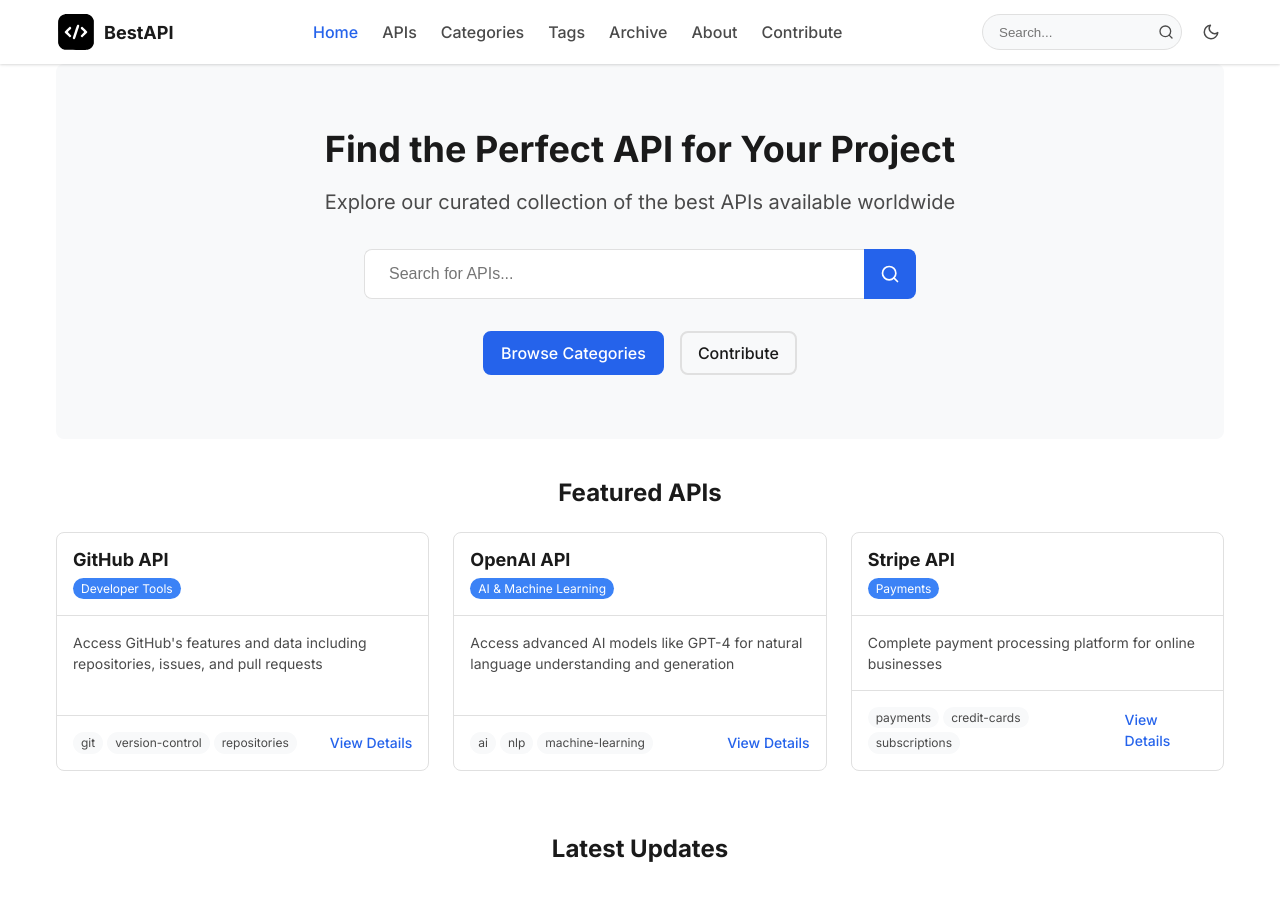
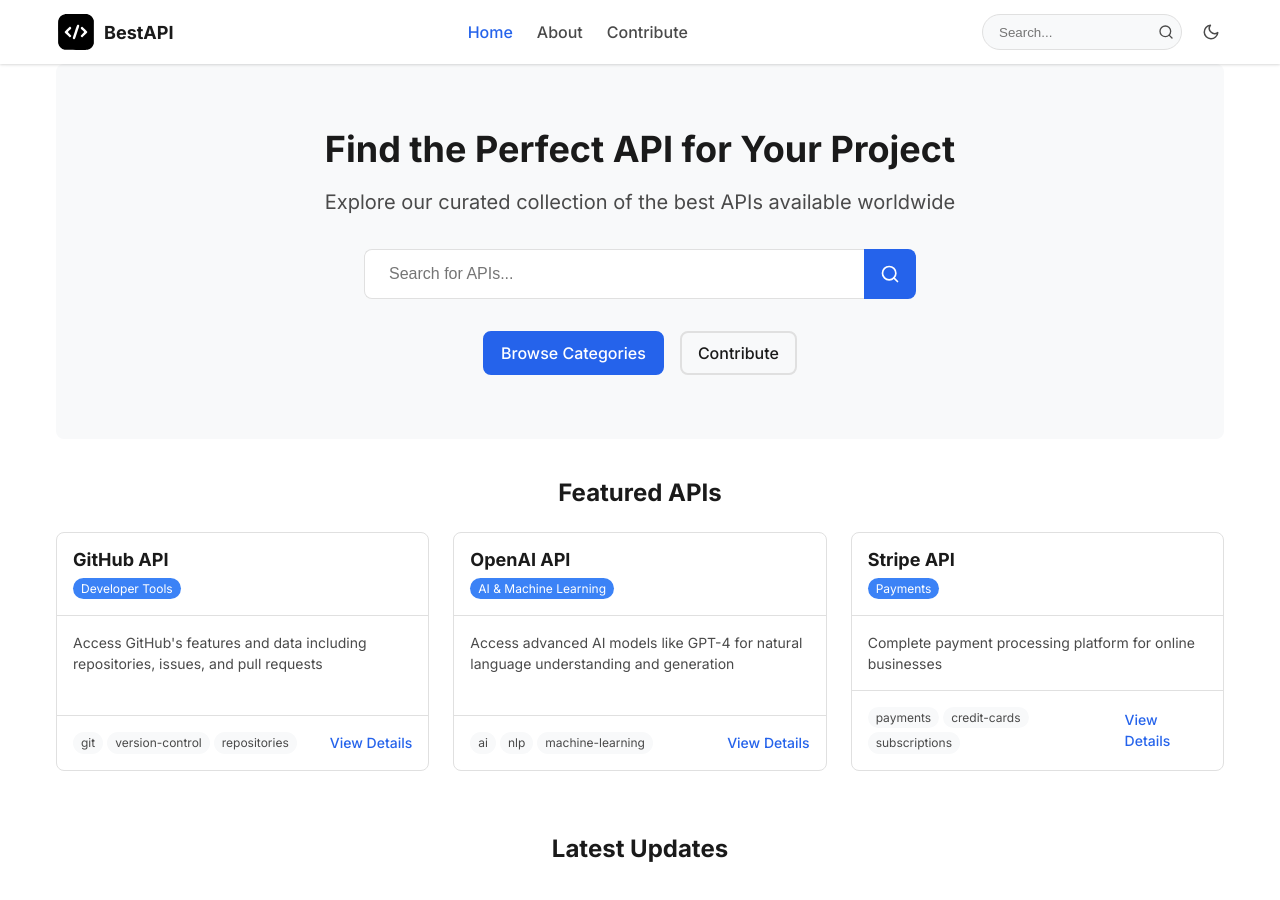
Before and after one commit to BestAPI/bestapi.github.io, a Jekyll site: the page built from index.md, in a window 1280 px wide and 900 px high. Built offline with Jekyll 4.4.1, drawn with Linux system fonts in a browser that asks for light colours.

Commit message:
refactor: Remove unused navigation links from header

```diff
--- a/_includes/header.html
+++ b/_includes/header.html
@@ -15,10 +15,6 @@
 
         <ul class="nav-menu">
           <li><a href="{{ '/' | relative_url }}" {% if page.url == '/' %}class="active"{% endif %}>Home</a></li>
-          <li><a href="{{ '/apis/' | relative_url }}" {% if page.url contains '/apis/' %}class="active"{% endif %}>APIs</a></li>
-          <li><a href="{{ '/categories/' | relative_url }}" {% if page.url contains '/categories/' %}class="active"{% endif %}>Categories</a></li>
-          <li><a href="{{ '/tags/' | relative_url }}" {% if page.url contains '/tags/' %}class="active"{% endif %}>Tags</a></li>
-          <li><a href="{{ '/archive/' | relative_url }}" {% if page.url contains '/archive/' %}class="active"{% endif %}>Archive</a></li>
           <li><a href="{{ '/about/' | relative_url }}" {% if page.url contains '/about/' %}class="active"{% endif %}>About</a></li>
           <li><a href="{{ '/contribute/' | relative_url }}" {% if page.url contains '/contribute/' %}class="active"{% endif %}>Contribute</a></li>
         </ul>
```
